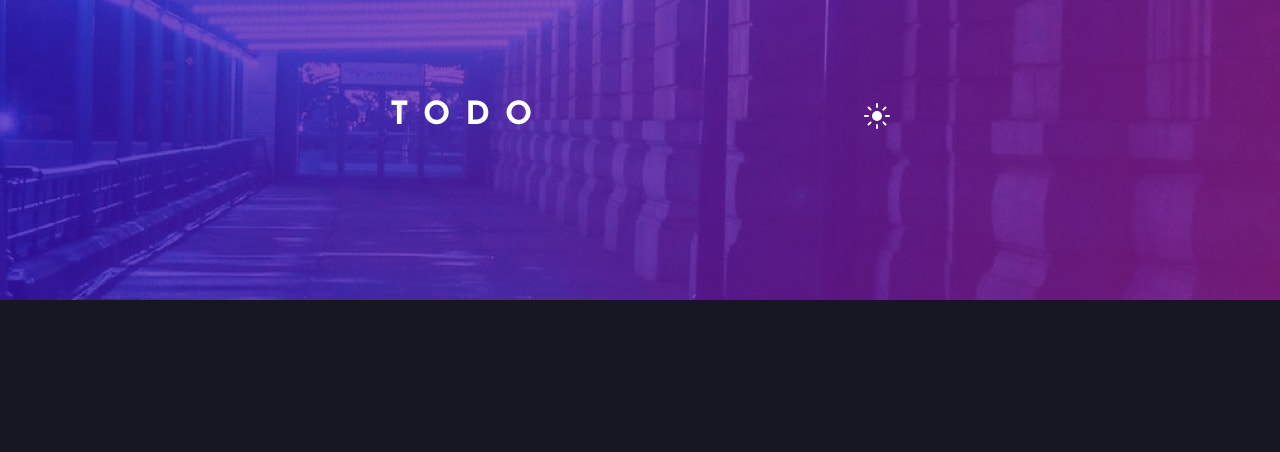
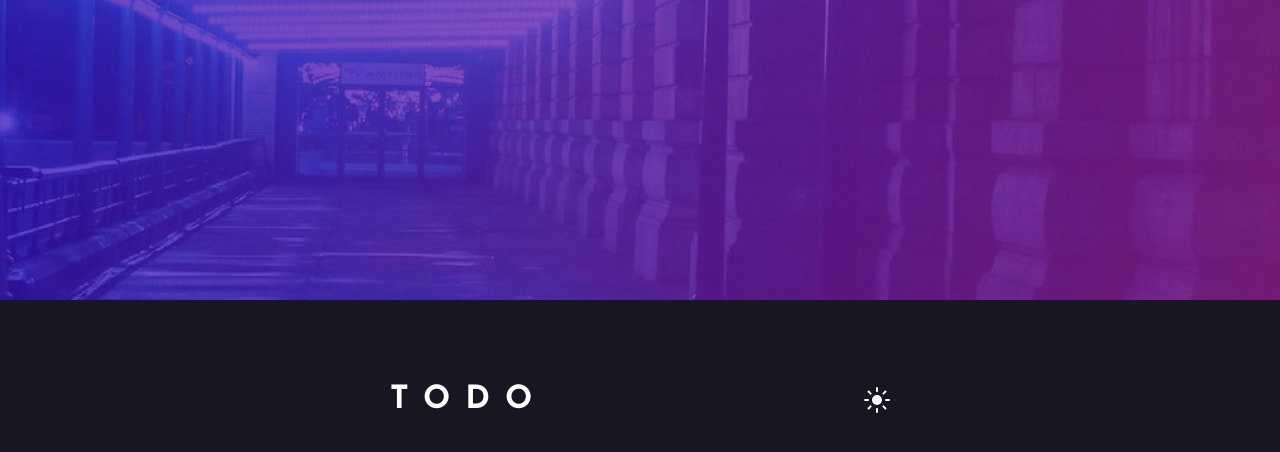
Before and after one commit to acurtido/sp-challenge-6-todo-app, a React (Vite) app: page / in a window 1280 px wide. Shown: the top 452 px of the page. Built offline with nearby package versions, Linux system fonts and the light colour scheme.

Commit message:
Alternativa a position

```diff
--- a/src/components/App/styles.module.css
+++ b/src/components/App/styles.module.css
@@ -13,6 +13,8 @@
 .content {
     display: flex;
     justify-content: center;
-    position: relative;
-    top: 100px
+    align-items: center;
+    height: 100vh;
+   /*  position: relative;
+    top: 100px */
 }
```
